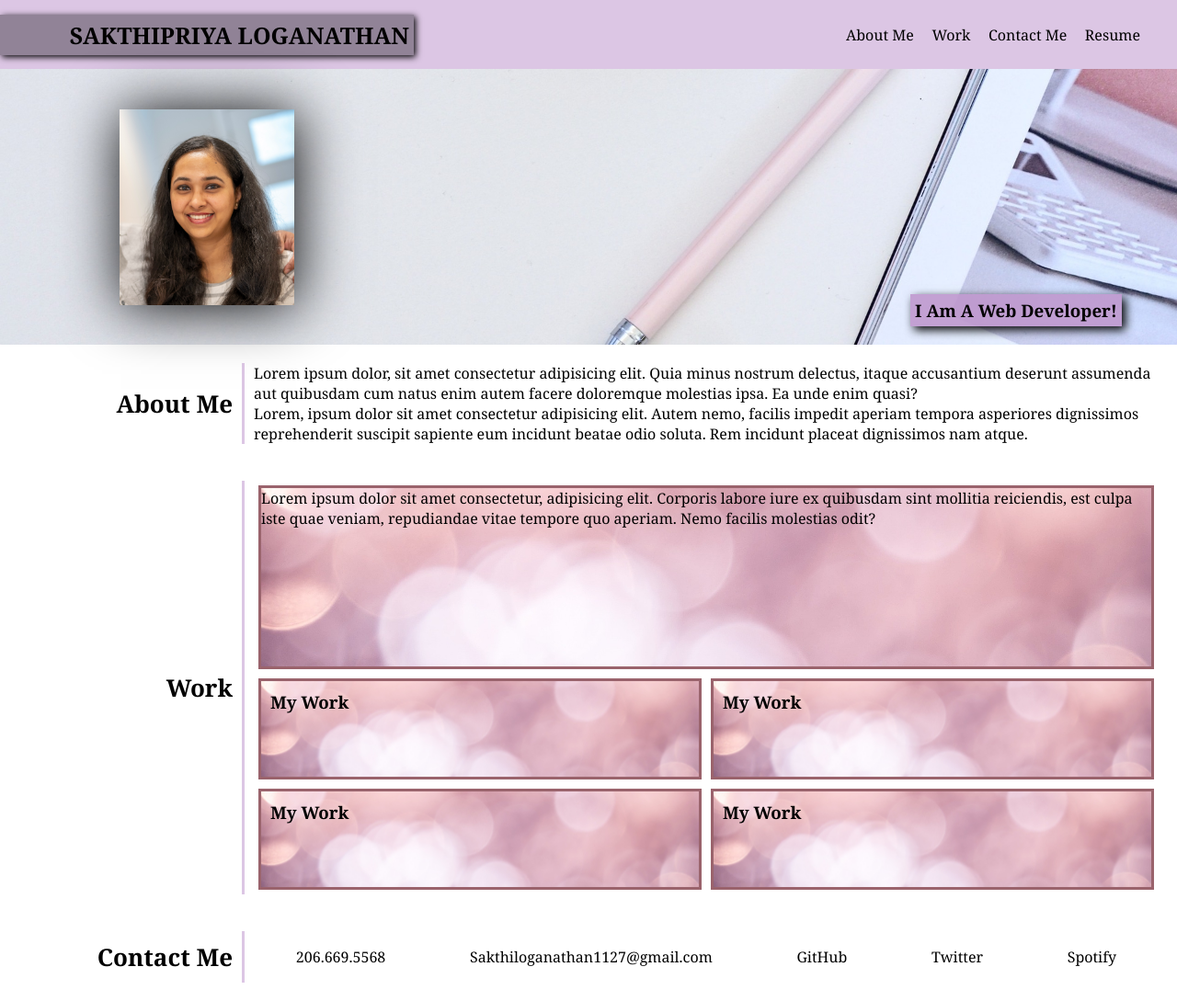
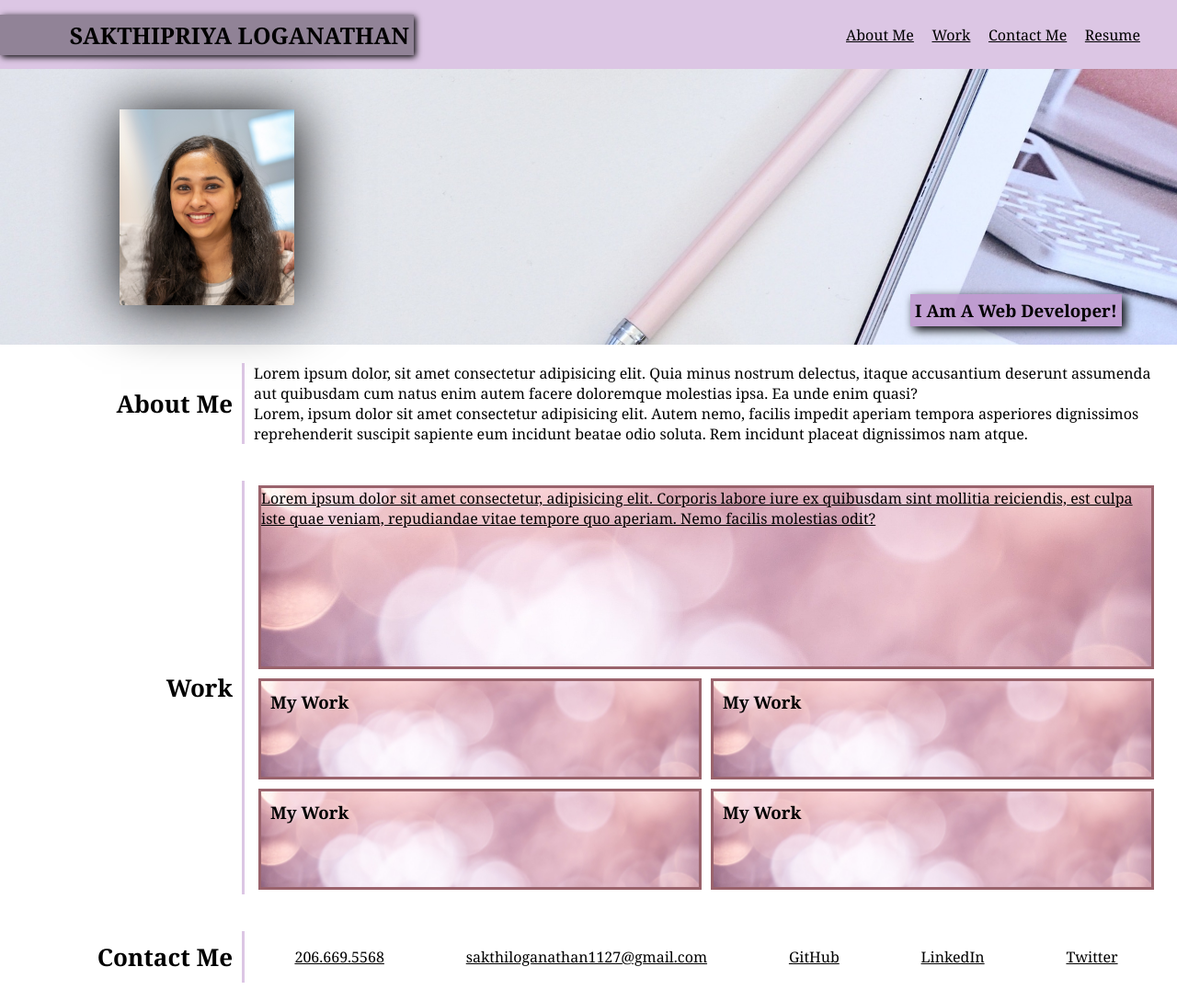
Before and after one commit to SPloganathan/my-portfolio, a plain HTML site: page index.html in a window 1280 px wide. Shown: the whole page at 92% size. Drawn offline with Linux system fonts and the light colour scheme.

Commit message:
Footer links added

```diff
--- a/assets/css/style.css
+++ b/assets/css/style.css
@@ -5,7 +5,7 @@
     font-family:Georgia, 'Times New Roman', Times, serif;
 }
 a{
-    text-decoration: none;
+
     color: black;
 }
 
--- a/index.html
+++ b/index.html
@@ -94,11 +94,18 @@
             <div class="contact-nav-wrapper">
                 <nav class="contact-nav">
                     <ul class="contact-nav-items">
-                        <li>206.669.5568</li>
-                        <li>Sakthiloganathan1127@gmail.com</li>
-                        <li>GitHub</li>
-                        <li>Twitter</li>
-                        <li>Spotify</li>
+                        <li>
+                            <a href="tel:+12066695568">206.669.5568</a></li>
+                        <li>
+                            <a href="mailto:Sakthiloganathan1127@gmail.com">sakthiloganathan1127@gmail.com</a></li>
+                        <li>
+                            <a href="https://github.com/SPloganathan">GitHub</a></li>
+                        <li>
+                            <a href="https://www.linkedin.com/in/sakthi-priya-605269242/">LinkedIn</a>
+                        </li>
+                        <li>
+                            <a href="https://twitter.com/sakthipriyalog1">Twitter</a>
+                        </li>
                     </ul>
                 </nav>
             </div>
```
